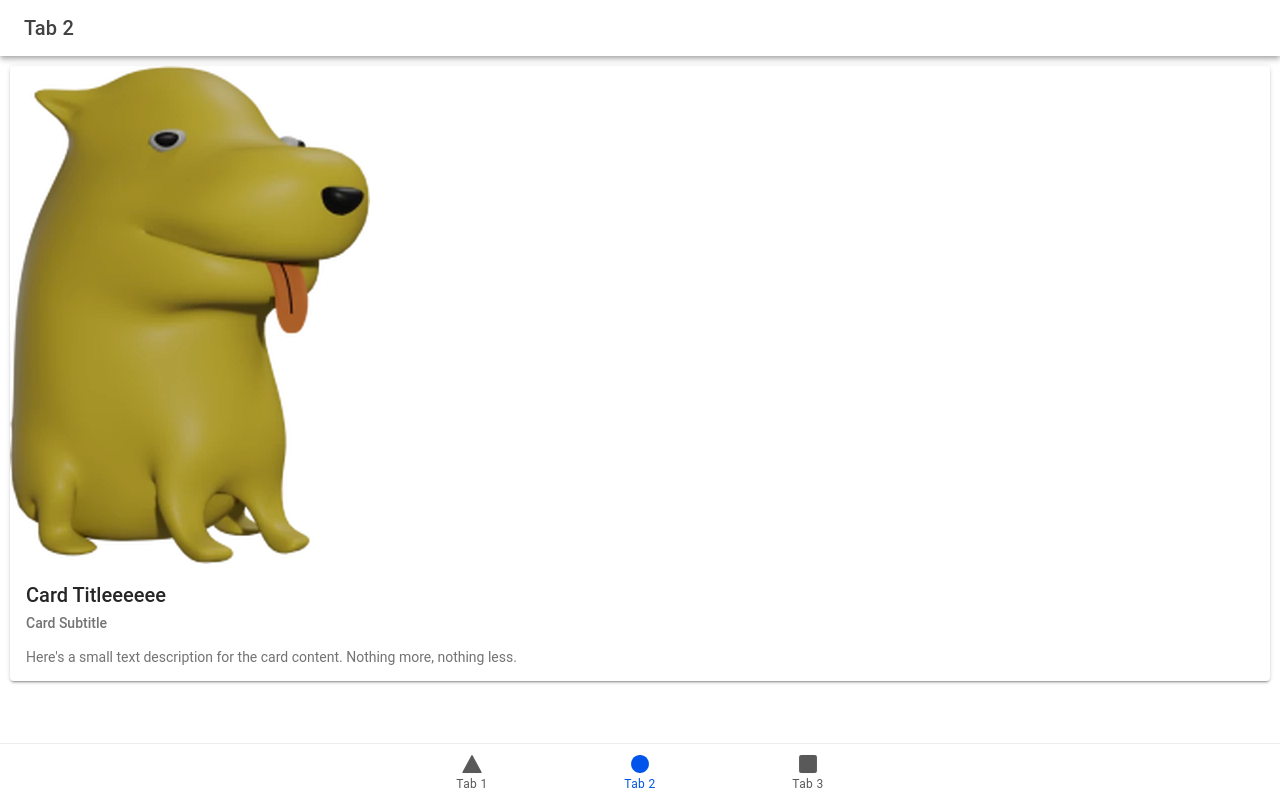
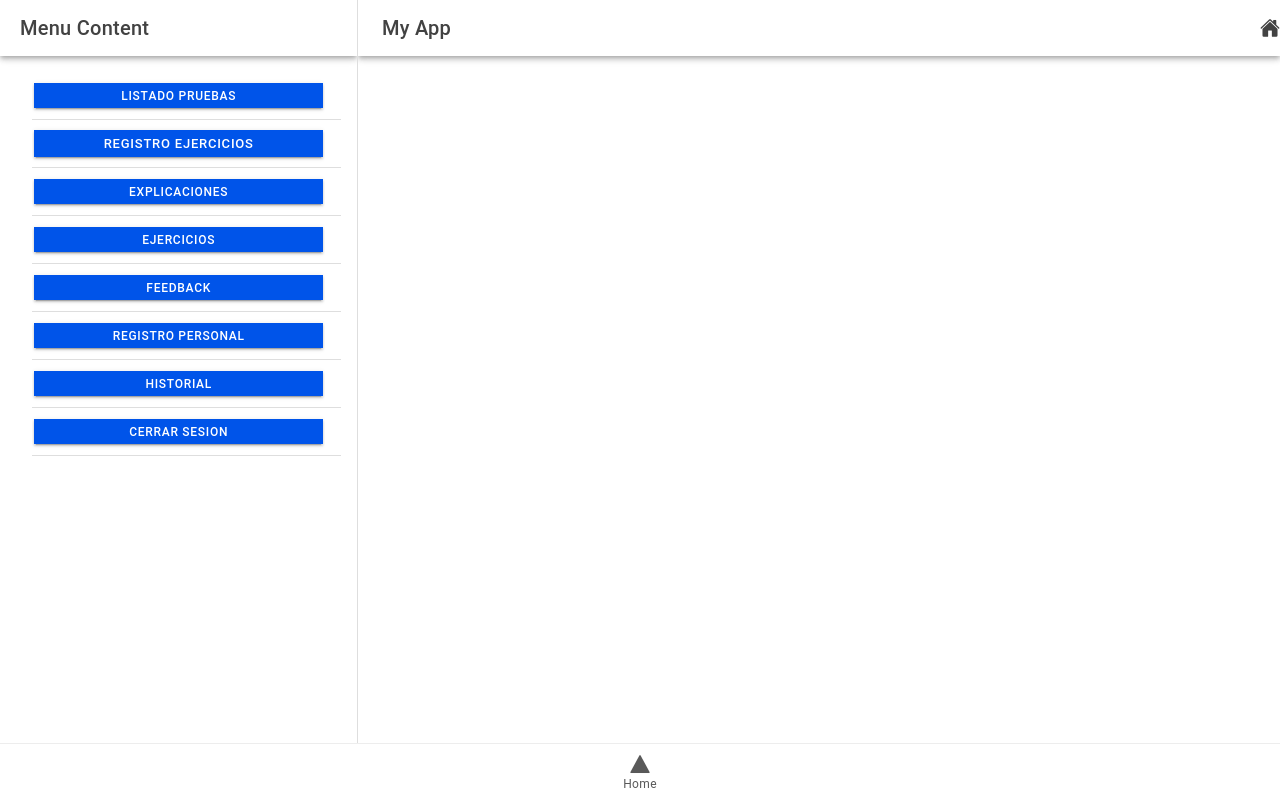
Before and after one commit to matiman-gangsta/aplicaciones-moviles, a React (Vite) app: page /tab2 in a window 1280 px wide. Built offline with nearby package versions, Linux system fonts and the light colour scheme.

Commit message:
casi listo 3

```diff
--- a/src/App.tsx
+++ b/src/App.tsx
@@ -15,8 +15,6 @@ import {
 import { IonReactRouter } from '@ionic/react-router';
 import { ellipse, square, triangle } from 'ionicons/icons';
 import Tab1 from './pages/Tab1';
-import Tab2 from './pages/Tab2';
-import Tab3 from './pages/Tab3';
 import RegistroEjercicios from './pages/registroejercicios';
 import RegistroPersonal from './pages/registropersonal';
 import Recomendaciones from './pages/recomendaciones';
@@ -71,8 +69,6 @@ const App: React.FC = () => {
           <IonTabs>
             <IonRouterOutlet id="main-content">
               <Route path="/tab1" component={Tab1} exact={true} />
-              <Route path="/tab2" component={Tab2} exact={true} />
-              <Route path="/tab3" component={Tab3} exact={true} />
               <Route path="/page1" component={page1} />
               <Route path="/page1_item1" component={Item1} />
               <Route
@@ -101,15 +97,7 @@ const App: React.FC = () => {
             <IonTabBar slot="bottom">
               <IonTabButton tab="tab1" href="/tab1">
                 <IonIcon aria-hidden="true" icon={triangle} />
-                <IonLabel>Tab 1</IonLabel>
-              </IonTabButton>
-              <IonTabButton tab="tab2" href="/tab2">
-                <IonIcon aria-hidden="true" icon={ellipse} />
-                <IonLabel>Tab 2</IonLabel>
-              </IonTabButton>
-              <IonTabButton tab="tab3" href="/tab3">
-                <IonIcon aria-hidden="true" icon={square} />
-                <IonLabel>Tab 3</IonLabel>
+                <IonLabel>Home</IonLabel>
               </IonTabButton>
             </IonTabBar>
           </IonTabs>
--- a/src/pages/Tab1.tsx
+++ b/src/pages/Tab1.tsx
@@ -6,14 +6,12 @@ import {
   IonToolbar,
   IonButtons,
   IonMenuButton,
-  IonSplitPane,
-  IonMenu,
   IonIcon
 } from '@ionic/react';
 import ExploreContainer from '../components/ExploreContainer';
-import Example from '../components/Menu';
 import Breadcrumb from '../components/breadcrumb';
 import { home } from 'ionicons/icons';
+
 
 import './Tab1.css';
 
@@ -25,7 +23,7 @@ const Tab1: React.FC = () => {
           <IonButtons slot="start">
             <IonMenuButton/>
           </IonButtons>
-            <IonTitle>Tab 1</IonTitle>
+          <IonTitle>Home</IonTitle>
           <IonIcon icon={home} slot="start" />
         </IonToolbar>
       </IonHeader>
@@ -36,6 +34,12 @@ const Tab1: React.FC = () => {
             <IonTitle size="large">Tab 1</IonTitle>
           </IonToolbar>
         </IonHeader>
+
+        <div className="center-content">
+          <img src="https://escsalud.wordpress.com/wp-content/uploads/2012/03/head_esc.jpg" alt="Imagen de bienvenida" />
+          <h1 className="centrar-texto">¡Bienvenido!</h1>
+        </div>
+
       </IonContent>
     </IonPage>
   );
--- a/src/pages/Tab2.tsx
+++ /dev/null
@@ -1,30 +0,0 @@
-import { IonContent, IonHeader, IonPage, IonTitle, IonToolbar, IonSplitPane, IonMenu, IonButtons,IonMenuButton } from '@ionic/react';
-import ExploreContainer from '../components/ExploreContainer';
-import ExploreContainerr from '../components/ExploreContainer - copia';
-import './Tab2.css';
-import Example from '../components/Menu';
-
-const Tab2: React.FC = () => {
-  return (
-      <IonPage id="main-content">
-        <IonHeader>
-          <IonToolbar>
-            <IonButtons slot="start">
-              <IonMenuButton />
-            </IonButtons>
-            <IonTitle>Tab 2</IonTitle>
-          </IonToolbar>
-        </IonHeader>
-        <IonContent fullscreen>
-          <IonHeader collapse="condense">
-            <IonToolbar>
-              <IonTitle size="large">Tab 2</IonTitle>
-            </IonToolbar>
-          </IonHeader>
-          <ExploreContainerr />
-        </IonContent>
-      </IonPage>
-  );
-};
-
-export default Tab2;
--- a/src/pages/Tab3.tsx
+++ /dev/null
@@ -1,25 +0,0 @@
-import { IonContent, IonHeader, IonPage, IonTitle, IonToolbar } from '@ionic/react';
-import ExploreContainer from '../components/ExploreContainer';
-import './Tab3.css';
-
-const Tab3: React.FC = () => {
-  return (
-    <IonPage>
-      <IonHeader>
-        <IonToolbar>
-          <IonTitle>Tab 3</IonTitle>
-        </IonToolbar>
-      </IonHeader>
-      <IonContent fullscreen>
-        <IonHeader collapse="condense">
-          <IonToolbar>
-            <IonTitle size="large">Tab 3</IonTitle>
-          </IonToolbar>
-        </IonHeader>
-        <ExploreContainer />
-      </IonContent>
-    </IonPage>
-  );
-};
-
-export default Tab3;
```
Also changed, not shown: src/pages/Tab2.css (deleted), src/pages/Tab3.css (deleted). Lines whose indentation alone changed are shown as unchanged.
